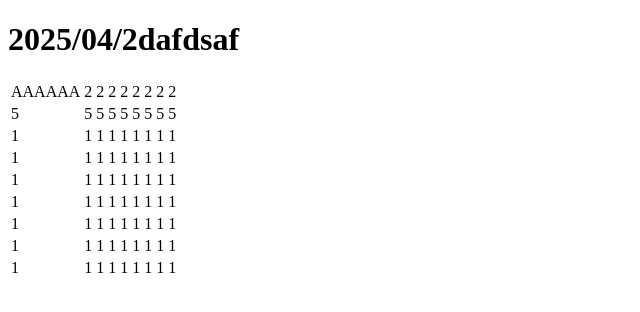
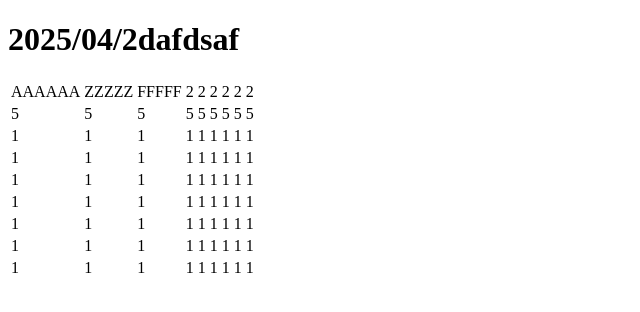
Before and after one commit to mackliu/114-github-test, a plain HTML site: page index.html in a window 1280 px wide. Shown: the whole page, without its empty margins (0-640 px from the left). Drawn offline with Linux system fonts and the light colour scheme.

Commit message:
更改欄位內容

```diff
--- a/index.html
+++ b/index.html
@@ -10,8 +10,8 @@
     <table>
         <tr>
             <td>AAAAAA</td>
-            <td>2</td>
-            <td>2</td>
+            <td>ZZZZZ</td>
+            <td>FFFFF</td>
             <td>2</td>
             <td>2</td>
             <td>2</td>
```
